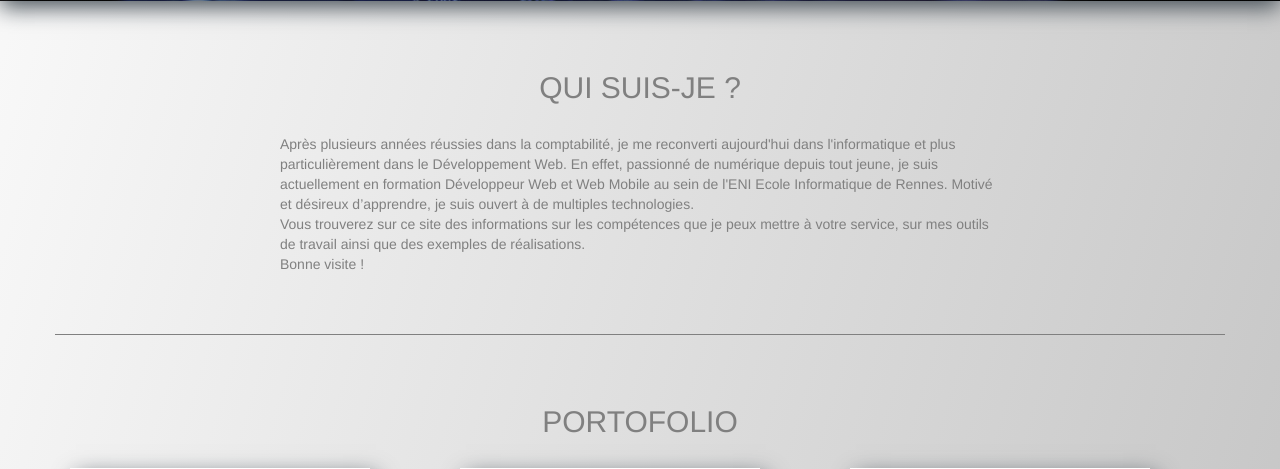
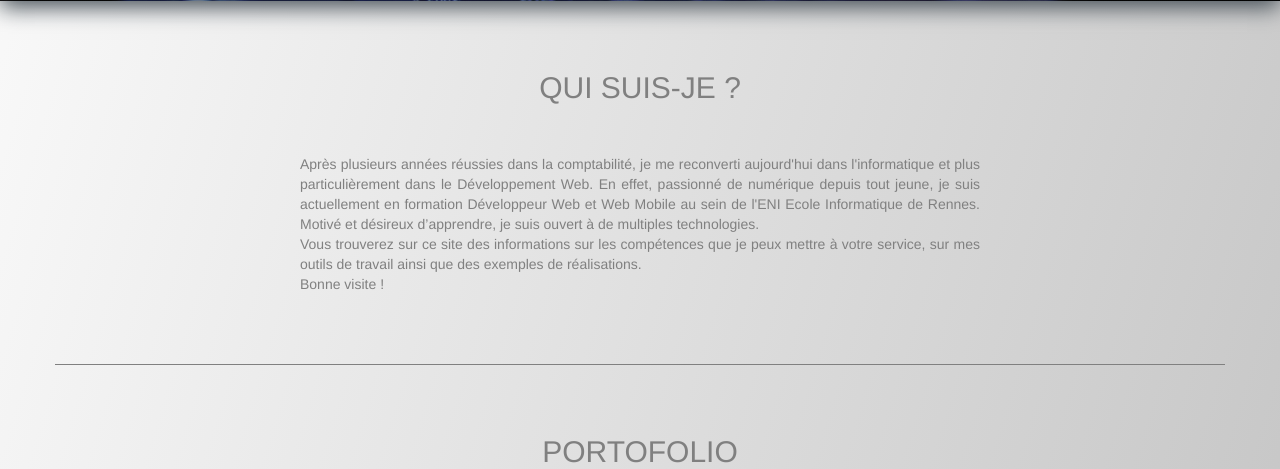
Before and after one commit to RomainSai/portofolio, a PHP site: page /index.html in a window 1280 px wide. Shown: the part 626-1095 px from the top of the page. Run offline with PHP 8.4, Linux system fonts and the light colour scheme; some libraries are stand-ins or nearby versions.

Commit message:
presentation justifier

```diff
--- a/style.css
+++ b/style.css
@@ -57,8 +57,9 @@ img#bg {
 /* =================================
   # SECTION QUI SUIS JE
 ================================= */
-.presentation p{
+#presentation p{
   margin: 20px;
+  text-align: justify;
 }
 
 /* SECTION 2 */
```
